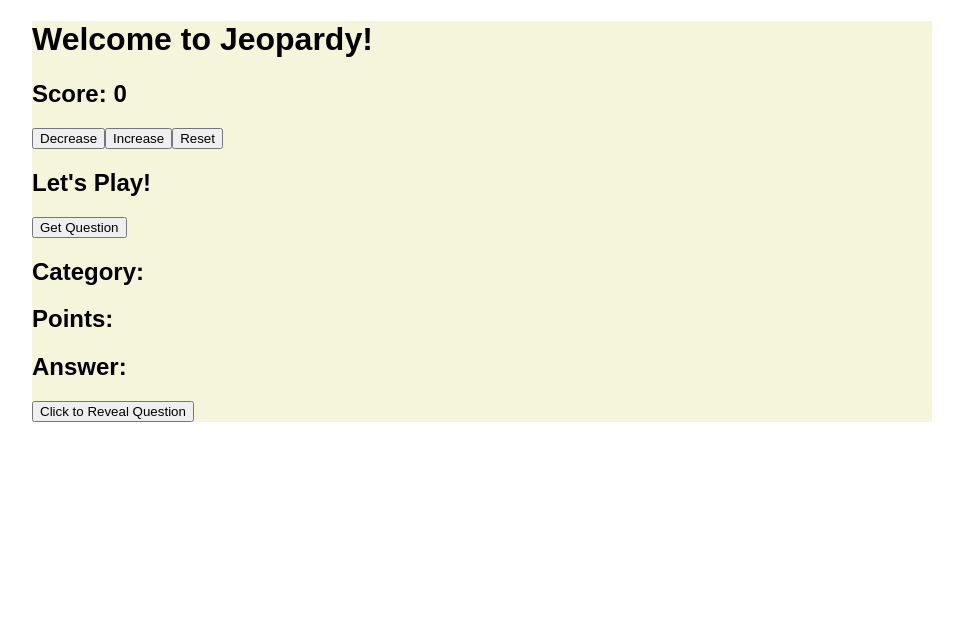
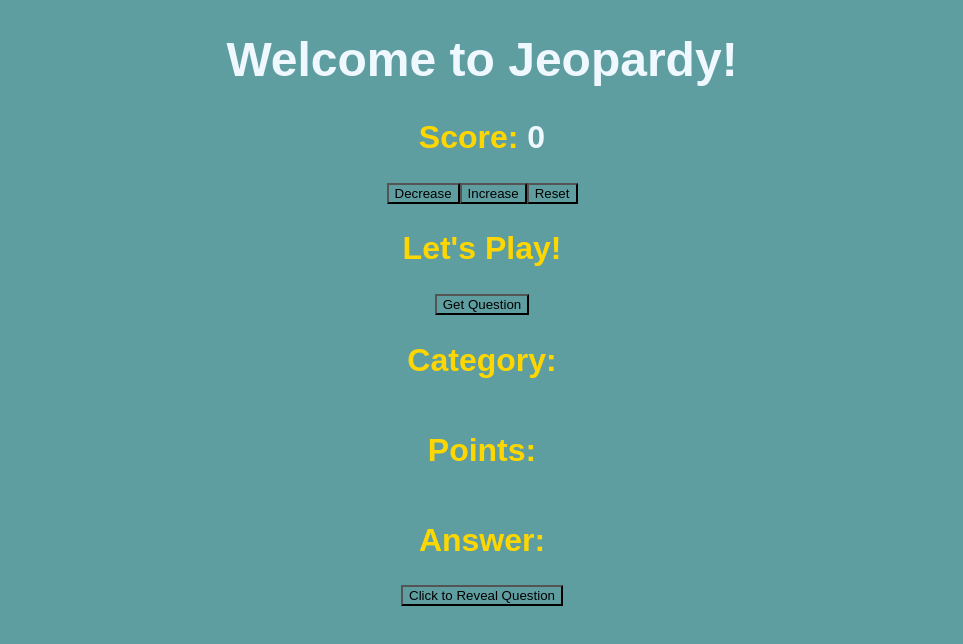
Before and after one commit to lucas9121/Jeopardy, a React (Create React App) app: page / in a window 1280 px wide. Shown: the top 644 px of the page, without its empty margins (158-1121 px from the left). Built offline with nearby package versions, Linux system fonts and the light colour scheme.

Commit message:
adding css

```diff
--- a/src/style.css
+++ b/src/style.css
@@ -1,9 +1,30 @@
 *{
     box-sizing: border-box;
+    background-color: cadetblue;
 }
 .App {
-    background-color: beige;
     font-family: sans-serif;
     max-width: 900px;
     margin: auto;
+    text-align: center;
 }
+
+main h1 {
+    color: aliceblue;
+    font-size: xxx-large;
+}
+
+.h2 {
+    color: gold;
+    font-size: xx-large;
+}
+
+#score-number {
+    color: aliceblue;
+}
+
+.info-display {
+    display: flex;
+    align-items: center;
+    justify-content: center;
+}
```
